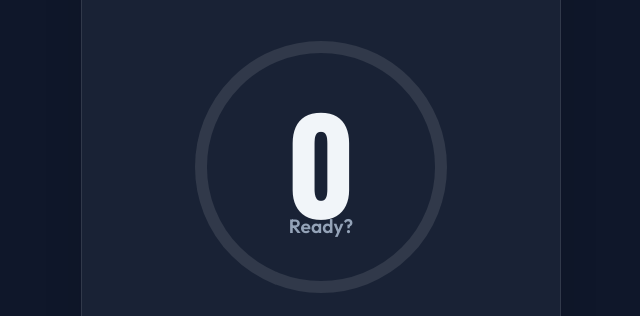
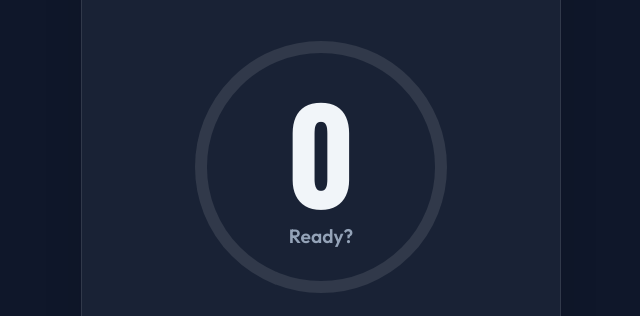
Before and after one commit to minssi77/FitBbeak, a plain HTML site: page index.html in a window 1280 px wide. Shown: the part 461-777 px from the top of the page, without its empty margins (319-959 px from the left). Drawn offline with nearby package versions, Linux system fonts and the light colour scheme.

Commit message:
Fix status text overlap and ensure dynamic translation of initial status

```diff
--- a/script.js
+++ b/script.js
@@ -446,6 +446,10 @@ function updateUI() {
     elements.linkSupport.innerText = data.support;
     elements.copyright.innerText = `© 2026 ${data.brand}. All rights reserved.`;
 
+    if (!state.isWorkoutRunning) {
+        elements.statusText.innerText = data.statusReady;
+    }
+
     // New: Units
     document.getElementById('unit-ready').innerText = data.unitSec;
     document.getElementById('unit-interval').innerText = data.unitSec;
--- a/styles.css
+++ b/styles.css
@@ -316,13 +316,14 @@ label {
     font-size: 8rem;
     line-height: 1;
     font-weight: 700;
-    margin-bottom: -10px;
+    margin-bottom: 0;
 }
 
 #status-text {
     font-weight: 600;
     font-size: 1.2rem;
     color: var(--text-muted);
+    margin-top: 10px;
 }
 
 /* Controls */
```
